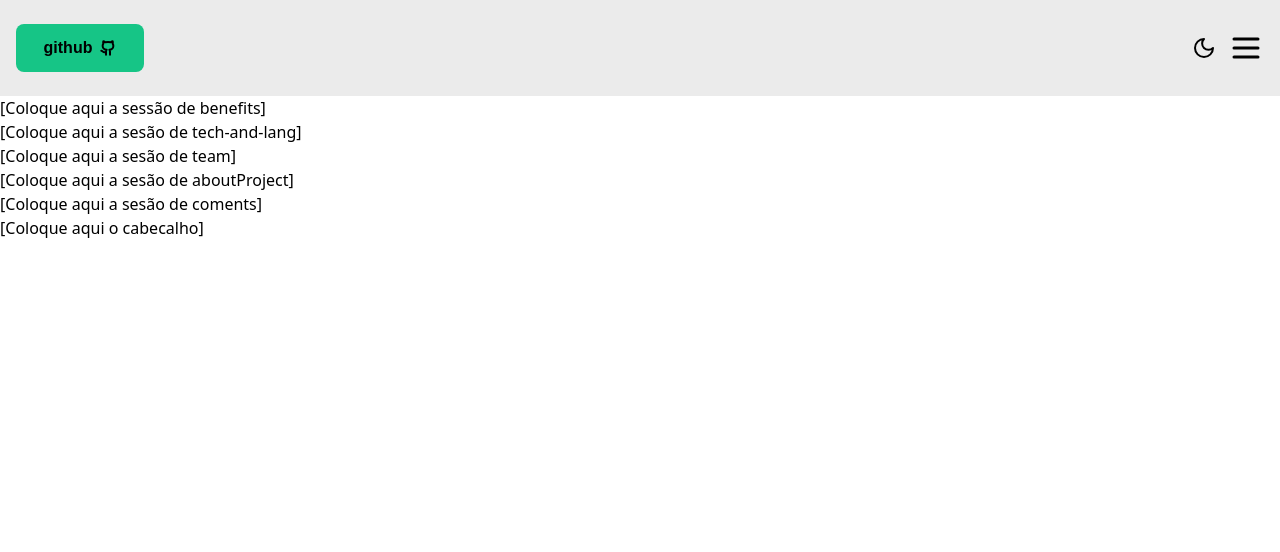
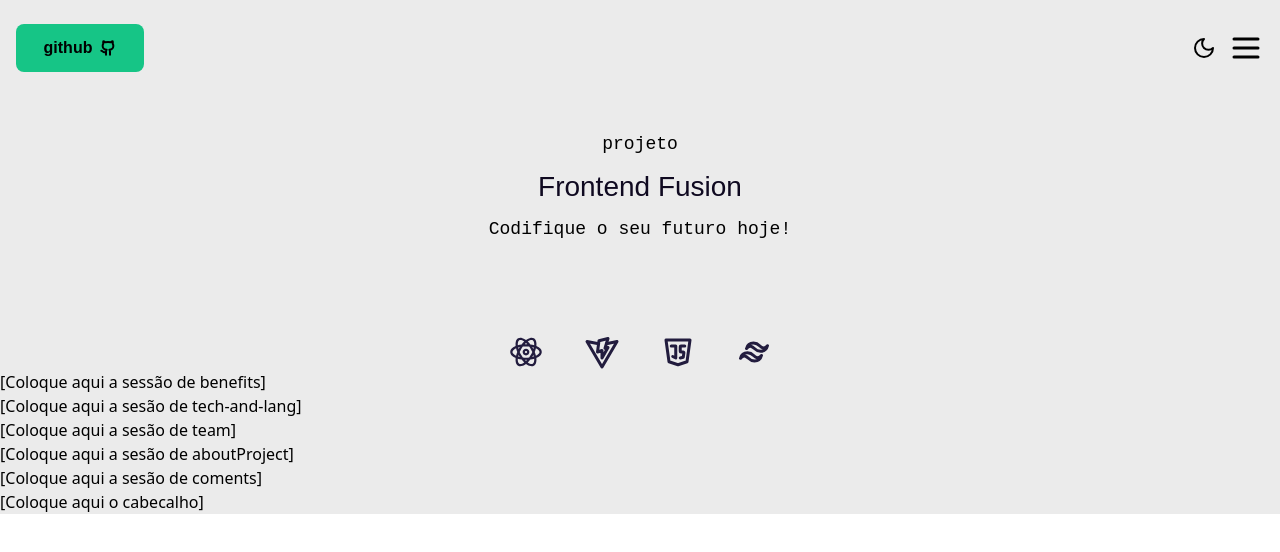
Before and after one commit to Projeto-FrontEnd-Fusion/portifolio-colaborativo-codewizard-tigerscode, a React (Vite) app: page / in a window 1280 px wide. Shown: the top 552 px of the page. Built offline with nearby package versions, Linux system fonts and the light colour scheme; a web font is replaced by a local one.

Commit message:
feat: add headline, techs section

```diff
--- a/src/components/hero/components/header.jsx
+++ b/src/components/hero/components/header.jsx
@@ -5,7 +5,7 @@ import ThemeToggle from "./theme-toggle";
 const Header = () => {
     return (
         <header
-            className="flex items-center justify-between px-4 h-24 dark:bg-dark-bg bg-light-bg"
+            className="flex items-center justify-between px-4 h-24"
         >
             <GitButton />
 
--- a/src/components/hero/index.jsx
+++ b/src/components/hero/index.jsx
@@ -1,9 +1,32 @@
 import Header from "./components/header";
+import { LiaReact } from "react-icons/lia";
+import { TbBrandJavascript, TbBrandTailwind, TbBrandVite } from "react-icons/tb";
 
 const Hero = () => {
     return (
         <>
            <Header />
+
+           <section className="pt-[35px]">
+               <h1 className="text-center space-y-2">
+                    <span className="block font-subtitle text-primary-muted dark:text-gray-text text-[18px]">
+                        projeto
+                    </span>
+                    <span className="block font-title text-primary dark:text-white-one text-[28px]">
+                        Frontend Fusion
+                    </span>
+                    <span className="block font-subtitle text-primary-muted dark:text-gray-text text-[18px]">
+                        Codifique o seu futuro hoje!
+                    </span>
+               </h1>
+           </section>
+
+           <section className="flex justify-center items-center gap-10 mt-[91px] text-pirmary-muted dark:text-white">
+                <LiaReact size={36} />
+                <TbBrandVite size={36} />
+                <TbBrandJavascript size={36} />
+                <TbBrandTailwind size={36} />
+           </section>
         </>
      );
 }
--- a/src/main.jsx
+++ b/src/main.jsx
@@ -5,7 +5,7 @@ import "./index.css";
 
 ReactDOM.createRoot(document.getElementById("root")).render(
   <React.StrictMode>
-    <main className="flex flex-col">
+    <main className="flex flex-col bg-light-bg dark:bg-dark-bg">
       <Hero />
       <span>[Coloque aqui a sessão de benefits]</span>
       <span>[Coloque aqui a sesão de tech-and-lang]</span>
```
